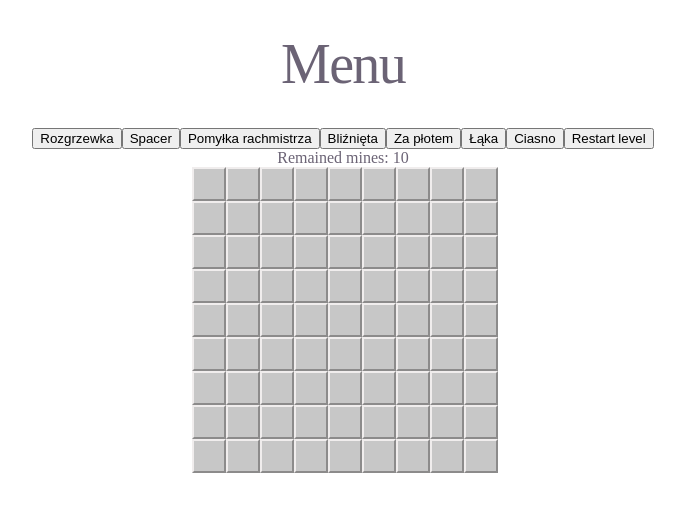
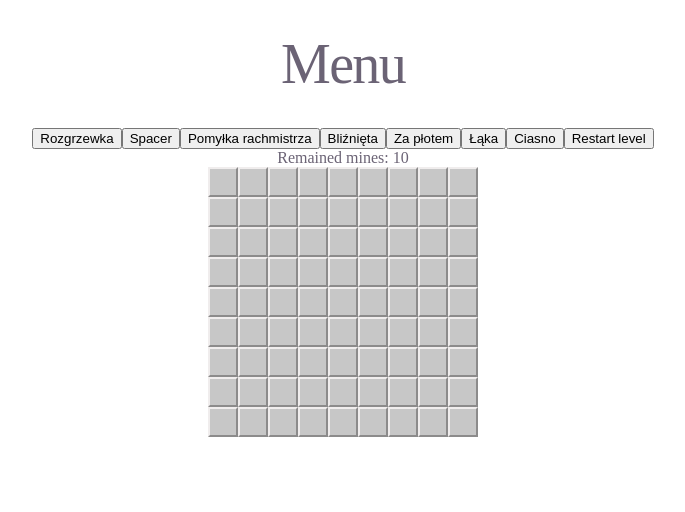
Before and after one commit to michalwarchol/saper, a React (Vite) app: page / in a window 1280 px wide. Shown: the top 512 px of the page, without its empty margins (297-982 px from the left). Built offline with nearby package versions, Linux system fonts and the light colour scheme.

Commit message:
fix(ui): Fix Board and Cell styles

```diff
--- a/src/index.css
+++ b/src/index.css
@@ -18,7 +18,6 @@
   --cell-size: 30px;
   --border-size-primary: 2px;
   --font-size-adjacent: 16px;
-  --gap-size: 4px;
 
   font: 18px/145% var(--sans);
   color: var(--text);
--- a/src/ui/Board/Board.module.scss
+++ b/src/ui/Board/Board.module.scss
@@ -5,7 +5,6 @@
   justify-content: center;
   width: 100%;
   height: 100%;
-  gap: var(--gap-size);
 
   .row {
     display: flex;
@@ -14,6 +13,5 @@
     justify-content: center;
     width: 100%;
     height: 100%;
-    gap: var(--gap-size);
   }
 }
--- a/src/ui/Cell/Cell.module.scss
+++ b/src/ui/Cell/Cell.module.scss
@@ -2,13 +2,15 @@
   height: var(--cell-size);
   width: var(--cell-size);
   background-color: var(--background-secondary);
+  cursor: default;
 
   .revealed {
-    background-color: var(--background-primary);
+    background-color: var(--background-secondary);
     border-top: var(--border-size-primary) solid var(--background-secondary);
     border-left: var(--border-size-primary) solid var(--background-secondary);
     border-bottom: var(--border-size-primary) solid var(--background-secondary);
     border-right: var(--border-size-primary) solid var(--background-secondary);
+    box-sizing: border-box;
   }
 
   .unrevealed {
@@ -17,6 +19,7 @@
     border-left: var(--border-size-primary) solid var(--border-light);
     border-bottom: var(--border-size-primary) solid var(--border-dark);
     border-right: var(--border-size-primary) solid var(--border-dark);
+    box-sizing: border-box;
 
     height: 100%;
     width: 100%;
```
